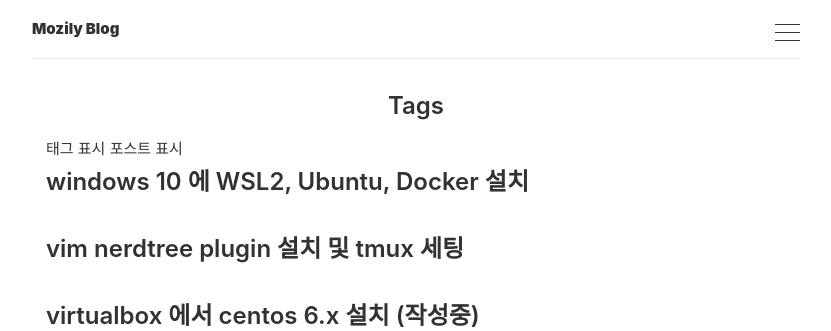
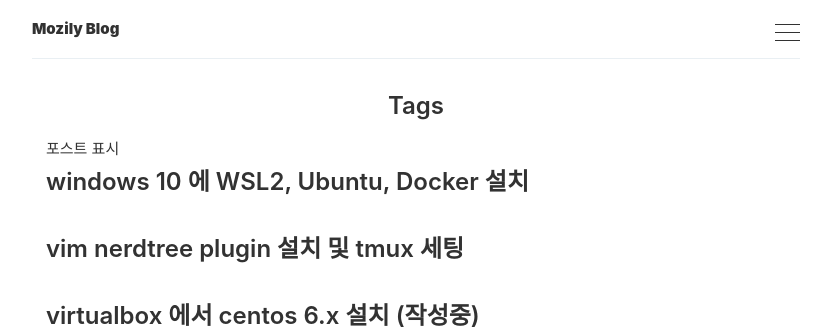
Before and after one commit to mozily/mozily.github.io, a Jekyll site: the page built from tags/index.html, in a window 1280 px wide. Shown: the top 331 px of the page, without its empty margins (224-1055 px from the left). Built offline with Jekyll 4.4.1, drawn with Linux system fonts in a browser that asks for light colours.

Commit message:
- tag 기능 개발중

```diff
--- a/tags/index.html
+++ b/tags/index.html
@@ -8,16 +8,16 @@ permalink: /tags/
 <h2>No post found</h2>
 {% endif %}
 
-태그 표시
+<!--태그 표시-->
 
-{% for tag in site.tags %}
-<h3>{{tag}}</h3><br>
-{% endfor %}
+<!--{% for tag in site.tags %}-->
+<!--<h3>{{tag}}</h3><br>-->
+<!--{% endfor %}-->
 
 포스트 표시
 
 {% for post in site.posts %}
-<h3>{{post.title}}</h3>
+<h3>{{ post.title }}</h3>
 {% endfor %}
 
 <div class="tags">
```
